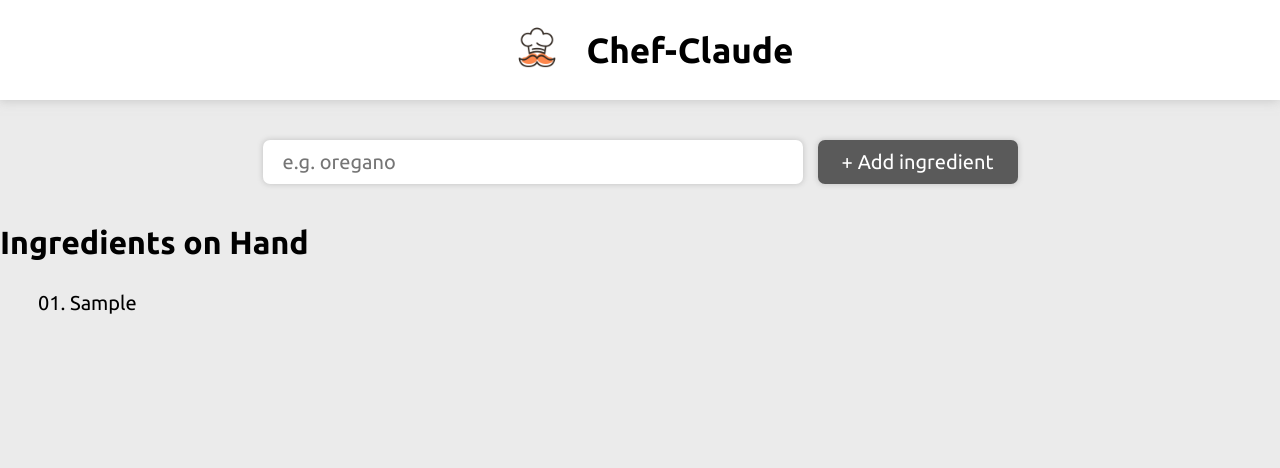
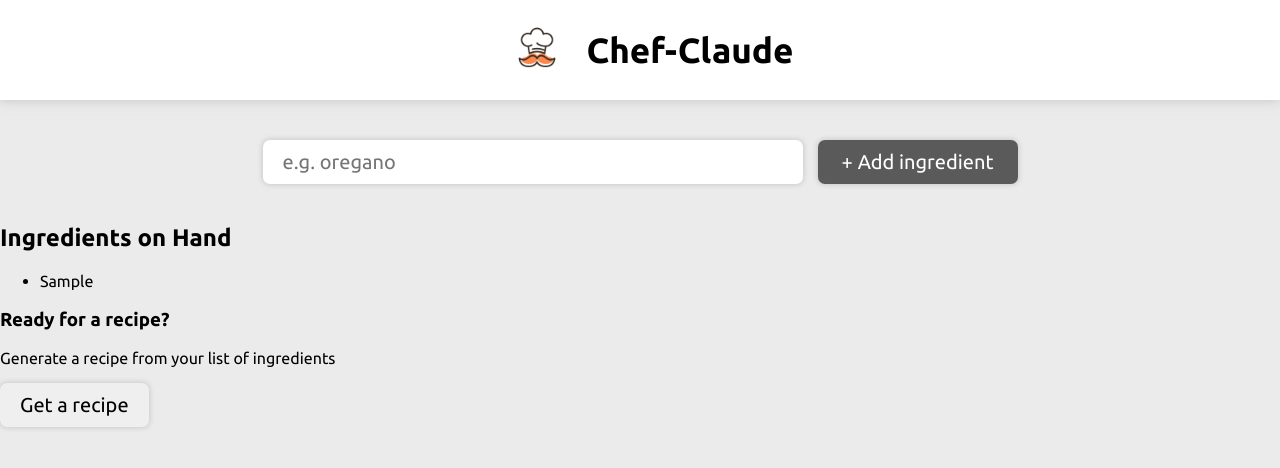
Before and after one commit to ActionJags95/odin_testing, a React (Vite) app in the folder Projects/chef-claude/: page / in a window 1280 px wide. Both pictures are taken after typing "Sample" into the empty fields and a click on the button "Add ingredient". Shown: the top 468 px of the page. Built offline with nearby package versions, Linux system fonts and the light colour scheme.

Commit message:
Added a ready container and enclosed list and container in <section>

```diff
--- a/Projects/chef-claude/src/components/main.jsx
+++ b/Projects/chef-claude/src/components/main.jsx
@@ -42,15 +42,22 @@
           </button>
         </form>
         {items.length > 0 && ( // Conditional rendering
-         <>
+         <section>
           <h1>Ingredients on Hand</h1>
-          <ul>
+          <ul className="ingredients-list">
             {/* Rendering the items array to a HTML list */}
             {items.map((item, index) => {
               return <li key={index}>{item}</li>;
             })}
           </ul>
-         </>
+          <div className="get-recipe-container">
+            <div>
+              <h3>Ready for a recipe?</h3>
+              <p>Generate a recipe from your list of ingredients</p>
+            </div>
+            <button>Get a recipe</button>
+          </div>
+         </section>
         )}
       </main>
     </>
```
